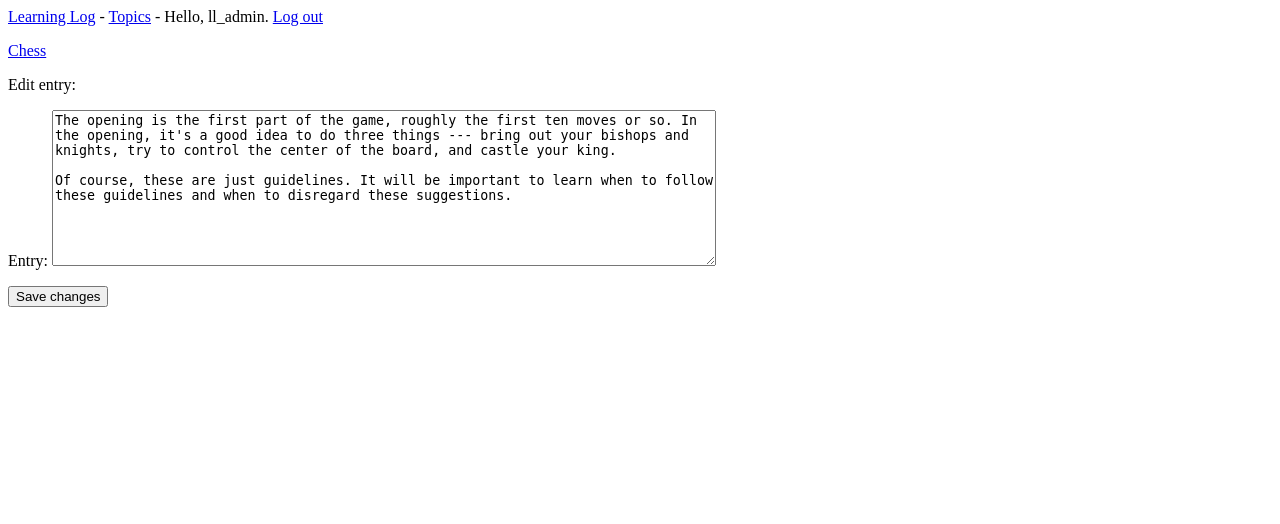
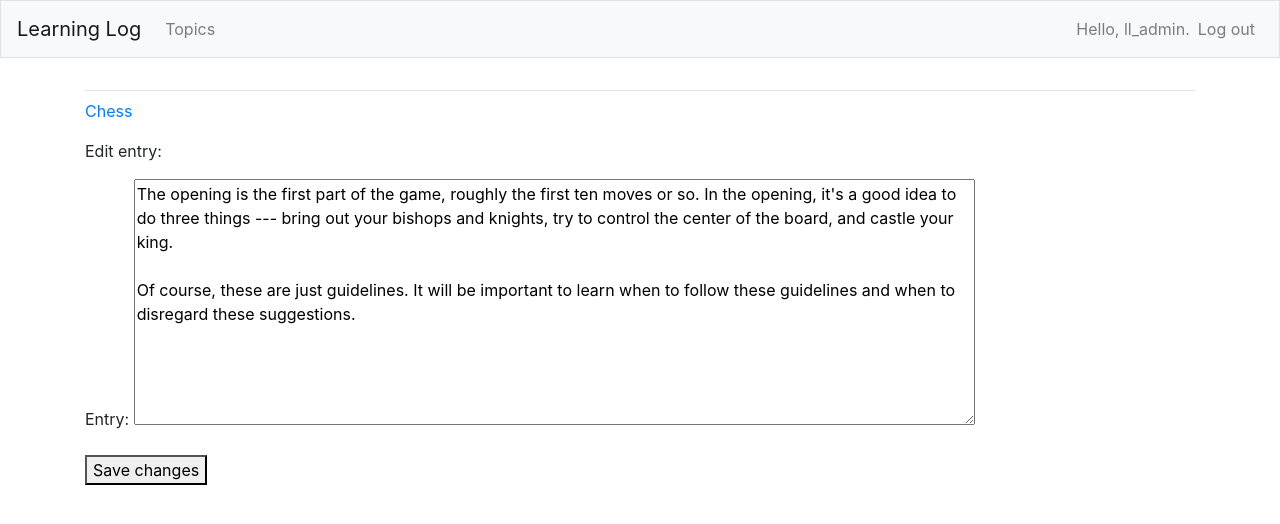
Before and after one commit to benjifricker/python-crash-course-projects, a Django app: page /edit_entry/1/ in a window 1280 px wide. Shown: the top 524 px of the page. Run offline with Django 3.2, Linux system fonts and the light colour scheme; a user stored in the database is signed in; data comes from the database, SQL or seed files in the repository; some libraries are stand-ins or nearby versions.

Commit message:
Restructure base.html with styling

```diff
--- a/web_application/learning_logs/templates/learning_logs/base.html
+++ b/web_application/learning_logs/templates/learning_logs/base.html
@@ -1,13 +1,62 @@
-<p>
-  <a href="{% url 'learning_logs:index' %}">Learning Log</a> -
-  <a href="{% url 'learning_logs:topics' %}">Topics</a> -
-  {% if user.is_authenticated %}
-    Hello, {{ user.username }}.
-    <a href="{% url 'users:logout' %}">Log out</a>
-  {% else %}
-    <a href="{% url 'users:register' %}">Register</a> -
-    <a href="{% url 'users:login' %}">Log in</a>
-  {% endif %}
-</p>
+{% load bootstrap4 %}
+<!doctype html>
+<html lang="eng">
+<head>
 
-{% block content %}{% endblock content %}
+  <meta charset="utf-8">
+  <meta name="viewport" content="width=device-width, initial-scale=1, shrink-to-fit=no">
+  <title>Learning Log</title>
+
+  {% bootstrap_css %}
+  {% bootstrap_javascript jquery='full' %}
+
+</head>
+<body>
+
+  <nav class="navbar navbar-expand-md navbar-light bg-light mb-4 border">
+
+    <a class="navbar-brand" href="{% url 'learning_logs:index' %}">Learning Log</a>
+
+    <button class="navbar-toggler" type="button" data-toggle="collapse" data-target="#navbarCollapse"
+      aria-controls="navbarCollapse" aria-expanded="false" aria-label="Toggle navigation">
+      <span class="navbar-toggler-icon"></span>
+    </button>
+
+    <div class="collapse navbar-collapse" id="navbarCollapse">
+      <ul class="navbar-nav mr-auto">
+        <li class="nav-item">
+          <a class="nav-link" href="{% url 'learning_logs:topics' %}">Topics</a>
+        </li>
+      </ul>
+      <ul class="navbar-nav ml-auto">
+        {% if user.is_authenticated %}
+          <li class="nav-item">
+            <span class="navbar-text"}">Hello, {{ user.username }}.</span>
+          </li>
+          <li class="nav-item">
+            <a class="nav-link" href="{% url 'users:logout' %}">Log out</a>
+          </li>
+        {% else %}
+          <li class="nav-item">
+            <a class="nav-link" href="{% url 'users:register' %}">Register</a>
+          </li>
+          <li class="nav-item">
+            <a class="nav-link" href="{% url 'users:login' %}">Log in</a>
+          </li>
+        {% endif %}
+      </ul>
+    </div>
+
+  </nav>
+
+  <main role="main" class="container">
+    <div class="pb-2 mb-2 border-bottom">
+      {% block page_header %}{% endblock page_header %}
+    </div>
+    <div>
+      {% block content %}{% endblock content %}
+    </div>
+  </main>
+
+</body>
+</html>
```
